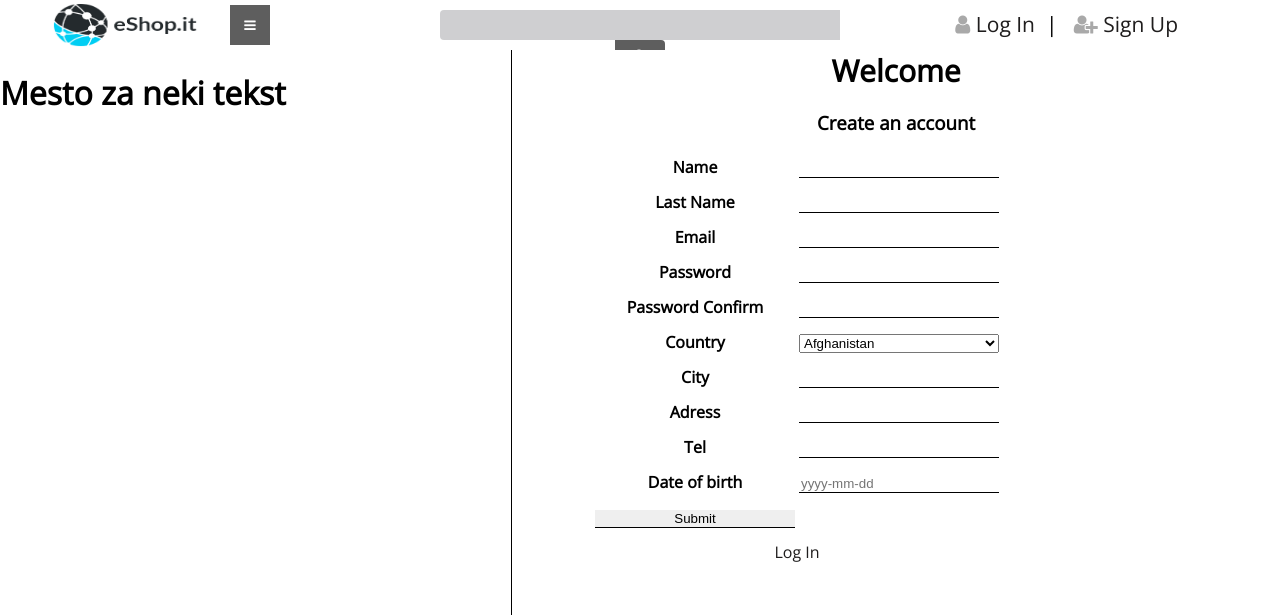
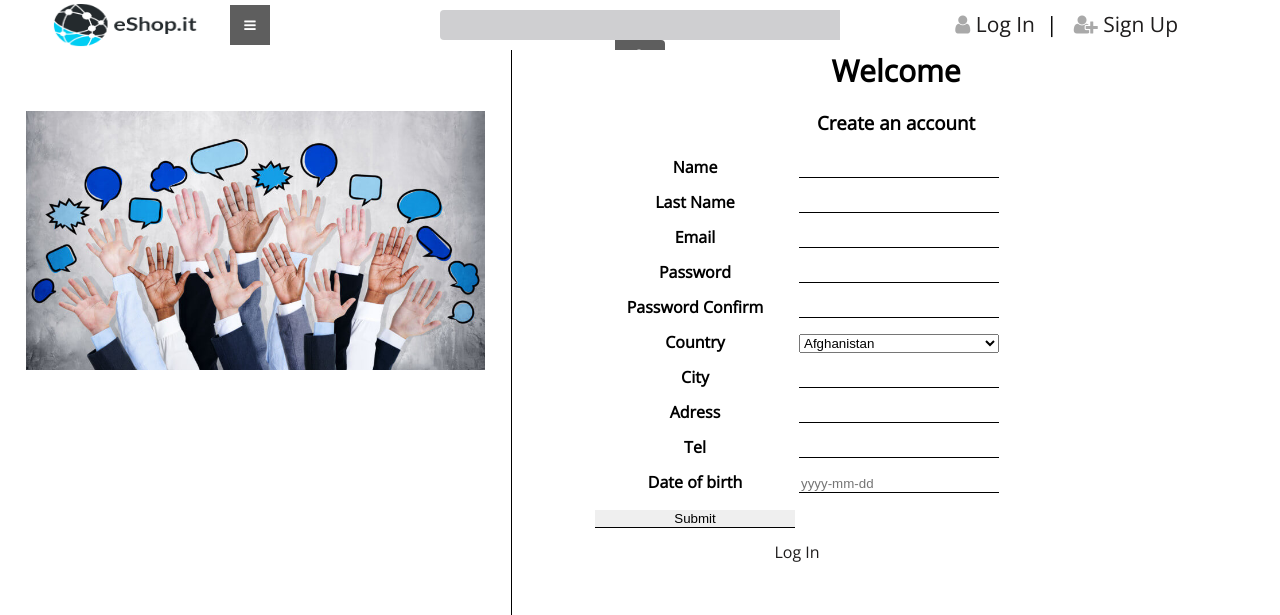
Before and after one commit to mrivanovic/OnlineShop, a CodeIgniter app: page /OnlineShop/index.php/category/signUpK in a window 1280 px wide. Shown: the top 615 px of the page. Run offline with CodeIgniter, Linux system fonts and the light colour scheme.

Commit message:
slikaKupac

```diff
--- a/CSS/style.css
+++ b/CSS/style.css
@@ -235,6 +235,9 @@ a {
     width: 40%;
     float: left;
     border-right: 1px solid black;
+}
+#singupK > .customerPic {
+    margin-left: 5%;
 }
 #singupK > .singupK_right {
     height: 100%;
--- a/application/views/signUpK.php
+++ b/application/views/signUpK.php
@@ -1,6 +1,8 @@
 <div id="singupK">
     <div class="singupK_left">
-        <h1>Mesto za neki tekst</h1>
+        <div class="customerPic">
+        <img src="../img/slikakupac.jpg" style="max-width: 90%; max-height: 90%; margin-left: 5%; margin-top: 12%;"/>
+        </div>
     </div>
     <div class="singupK_right">
         <h2>Welcome</h2>
```
Also changed, not shown: img/slikakupac.jpg (added).
